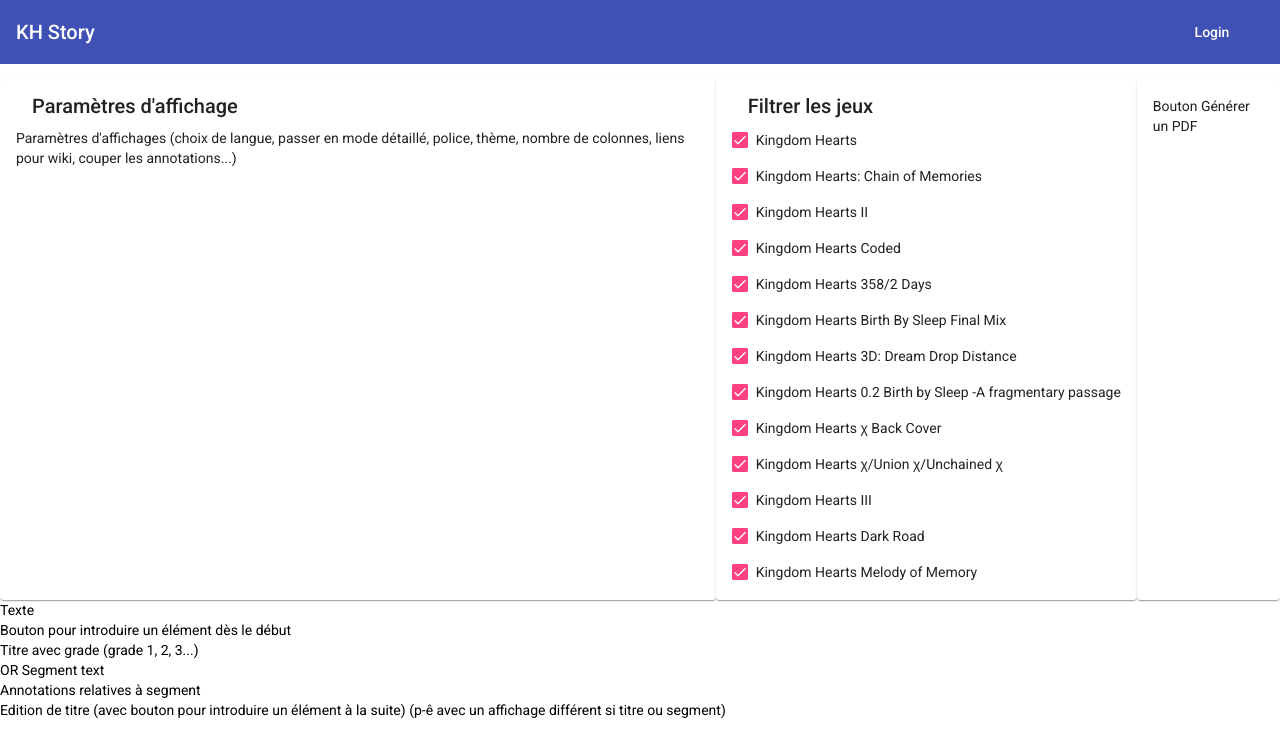
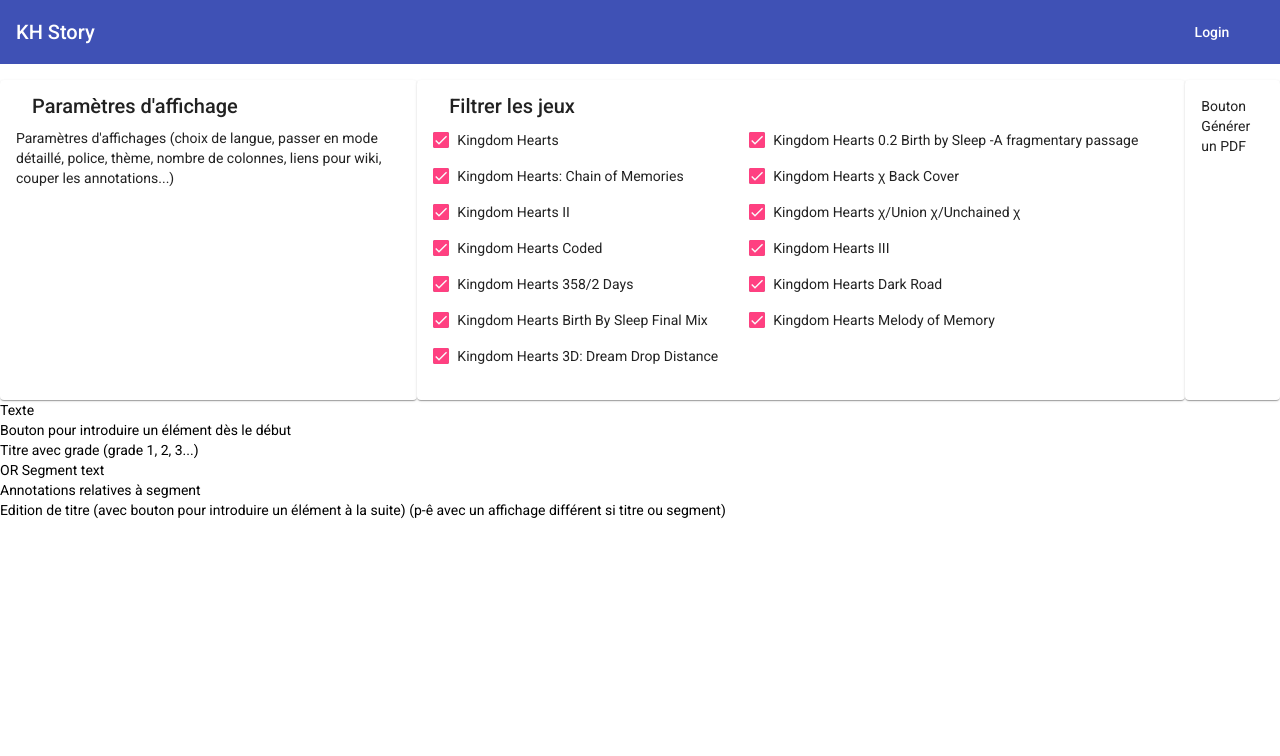
Before and after one commit to roMarziali/KH-Story, an Angular app: page / in a window 1280 px wide. Shown: the top 756 px of the page. Built offline with nearby package versions, Linux system fonts and the light colour scheme.

Commit message:
format  checklist for game filter

```diff
--- a/src/app/story-params/story-params.component.html
+++ b/src/app/story-params/story-params.component.html
@@ -17,11 +17,13 @@
       <mat-card-title>Filtrer les jeux</mat-card-title>
     </mat-card-header>
     <mat-card-content>
-      <p *ngFor="let gameFilter of gameFilters">
-        <mat-checkbox [(ngModel)]="gameFilter.selected">
-          {{ gameFilter.name }}
-        </mat-checkbox>
-      </p>
+      <section id="games-filter">
+        <p *ngFor="let gameFilter of gameFilters">
+          <mat-checkbox [(ngModel)]="gameFilter.selected">
+            {{ gameFilter.name }}
+          </mat-checkbox>
+        </p>
+      </section>
     </mat-card-content>
   </mat-card>
 
--- a/src/app/story-params/story-params.component.scss
+++ b/src/app/story-params/story-params.component.scss
@@ -1,3 +1,11 @@
 #story-params{
   display : flex;
 }
+
+#games-filter{
+  display : flex;
+  flex-direction :column;
+  flex-wrap: wrap;
+  height : 16rem;
+  width : 46rem;
+}
```
